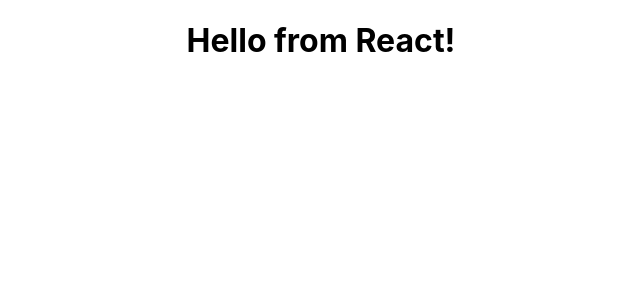
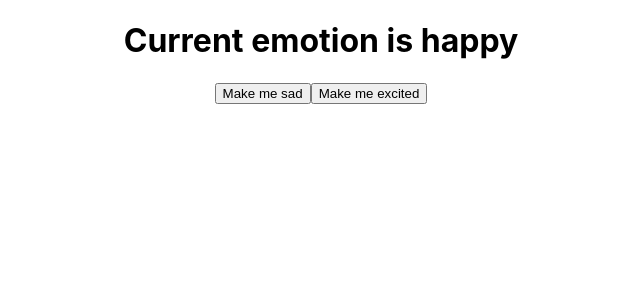
Before and after one commit to kiryl-ramanouski/React-LinkedIn-learning, a React (Create React App) app in the folder react-linkedin-learn-app/: page / in a window 1280 px wide. Shown: the top 300 px of the page, without its empty margins (319-959 px from the left). Built offline with nearby package versions, Linux system fonts and the light colour scheme.

Commit message:
feat: use useState hook

```diff
--- a/react-linkedin-learn-app/src/App.js
+++ b/react-linkedin-learn-app/src/App.js
@@ -1,11 +1,13 @@
 import './App.css';
+import { useState } from 'react';
 
-const [firstCity, secondCity, thurdCity] = ['Tokio', 'London', 'Minsk'];
-
-function App({ library }) {
+function App() {
+  const [emotion, setEmotion] = useState('happy');
   return (
     <div className='App'>
-      <h1>Hello from {library}!</h1>
+      <h1>Current emotion is {emotion}</h1>
+      <button onClick={() => setEmotion('sad')}>Make me sad</button>
+      <button onClick={() => setEmotion('excited')}>Make me excited</button>
     </div>
   );
 }
--- a/react-linkedin-learn-app/src/index.js
+++ b/react-linkedin-learn-app/src/index.js
@@ -7,7 +7,7 @@
 const root = ReactDOM.createRoot(document.getElementById('root'));
 root.render(
   <React.StrictMode>
-    <App library='React' />
+    <App />
   </React.StrictMode>
 );
 
```
